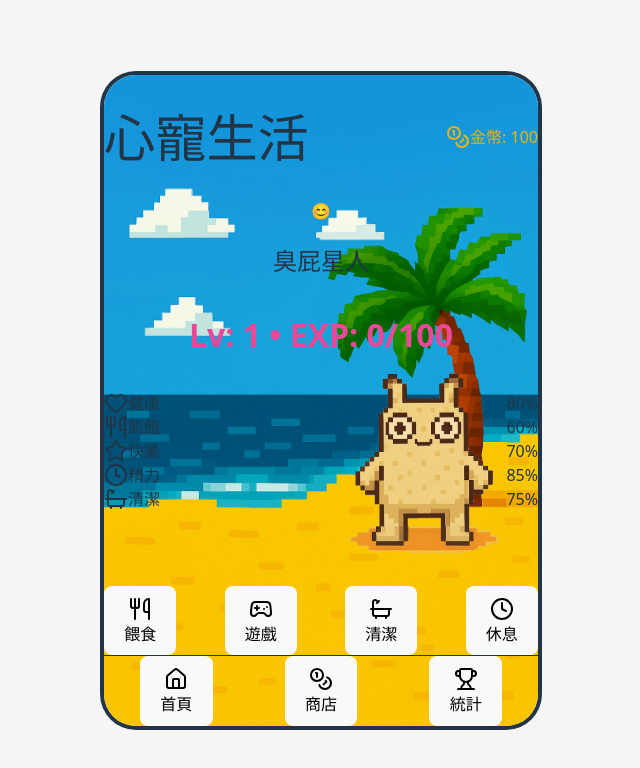
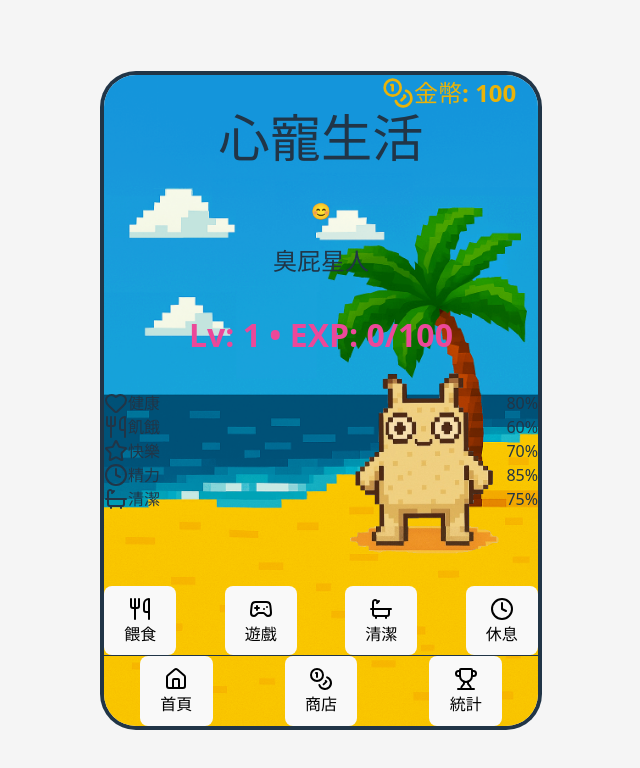
Before and after one commit to quanhuiyang02/fullstack_project, a React (Vite) app in the folder frontend/: page / in a window 1280 px wide. Shown: the top 768 px of the page, without its empty margins (319-959 px from the left). Built offline with nearby package versions, Linux system fonts and the light colour scheme.

Commit message:
邊框、標題顏色、按鈕顏色

```diff
--- a/frontend/src/App.jsx
+++ b/frontend/src/App.jsx
@@ -390,18 +390,25 @@ const VirtualPetGame = () => {
           </div>
         )}
 
-        {/* 頂部欄 */}
-        <div className="bg-white/80 p-4 shadow-sm relative">
-          <div className="flex justify-between items-center">
-            <h1 className="text-xl font-bold text-gray-800">心寵生活</h1>
-            <div className="flex items-center space-x-2 font-bold text-lg" style={{ color: '#eab308' }}>
-              <Coins size={24} />
-              <span>金幣: {pet.coins}</span>
-            </div>
-          </div>
-        </div>
+{/* 頂部欄狀態 */}
+<div className="relative bg-white/80 p-4 shadow-sm flex justify-center">
+  {/* 正常流里水平置中 */}
+  <h1 className="text-xl font-bold text-gray-800">
+  心寵生活
+  </h1>
+  <div
+  className="absolute top-8 flex items-center space-x-1"
+  style={{ right: '5%' }}  >
+    <Coins style={{color: '#eab308' }}size={32} className="text-yellow-600 mr-2" />
+    <span style={{ fontSize: '1.5rem', fontWeight: 700, color: '#eab308' }}>
+  金幣: {pet.coins}
+</span>
+  </div>
+</div>
 
-        {/* 中間內容，讓它佔滿剩下高度，避免溢出 */}
+
+
+        {/* 主要內容區 */}
         <div className="flex-1 overflow-y-auto p-4">
           {currentView === 'home' && <HomeView />}
           {currentView === 'shop' && <ShopView />}
```
